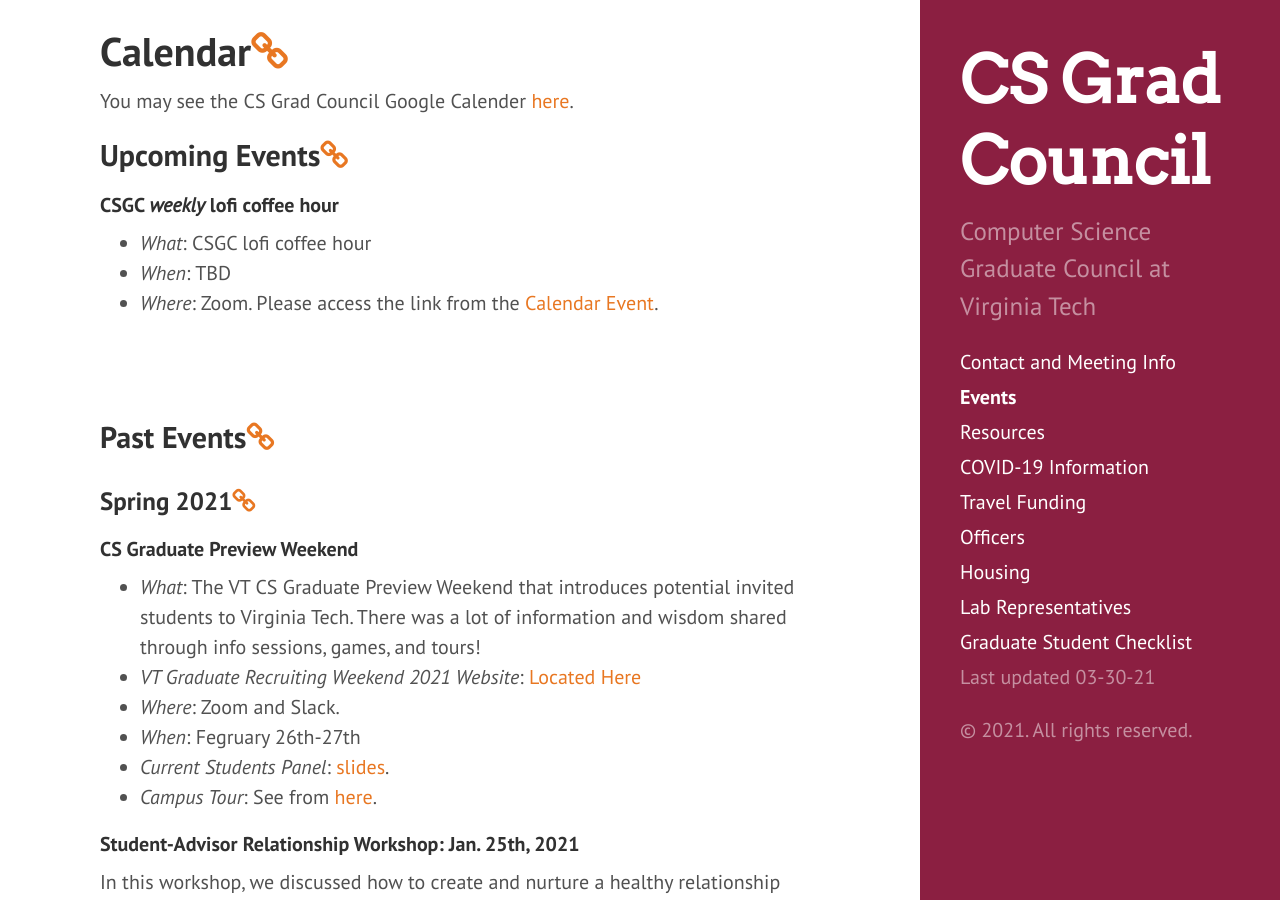
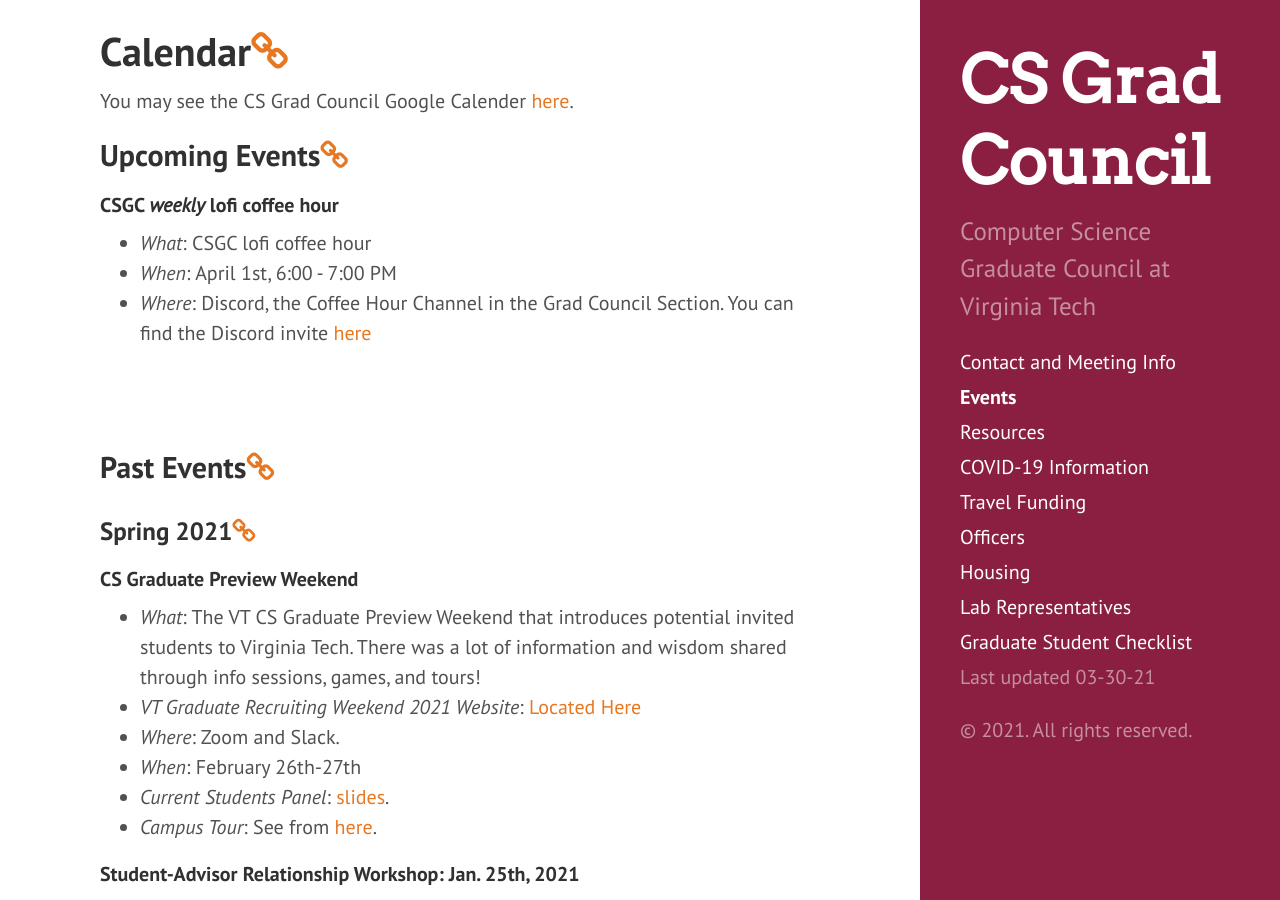
Before and after one commit to CSGraduateCouncil-VirginiaTech/csgc-website, a Jekyll site: the page built from events.md, in a window 1280 px wide and 900 px high, scrolled down 201 px. Built offline with Jekyll 4.4.1, drawn with Linux system fonts in a browser that asks for light colours.

Commit message:
added event info for coffee hour
Signed-off-by: Alex Hicks <awh4kc@virginia.edu>

```diff
--- a/events.md
+++ b/events.md
@@ -15,8 +15,8 @@
 #### CSGC ***weekly*** lofi coffee hour
 
 - *What*: CSGC lofi coffee hour
-- *When*: TBD
-- *Where*: Zoom. Please access the link from the [Calendar Event](https://calendar.google.com/calendar?cid=dnQuZWR1X240bnQ0aGdlNTBrdjdqajFjZDN1NzllaW1rQGdyb3VwLmNhbGVuZGFyLmdvb2dsZS5jb20).
+- *When*: April 1st, 6:00 - 7:00 PM
+- *Where*: Discord, the Coffee Hour Channel in the Grad Council Section. You can find the Discord invite [here](https://docs.google.com/document/d/1h9vprpDdoIkWz8ta12GbKWO-siAQJN26gDEmV2_4goU/edit?disco=AAAAH2gM-3Y)
 
 <br/><br/>
 
@@ -29,7 +29,7 @@
 - *What*: The VT CS Graduate Preview Weekend that introduces potential invited students to Virginia Tech. There was a lot of information and wisdom shared through info sessions, games, and tours!
 - *VT Graduate Recruiting Weekend 2021 Website*: [Located Here](https://wordpress.cs.vt.edu/grweekend2021/)
 - *Where*: Zoom and Slack.
-- *When*: Fegruary 26th-27th
+- *When*: February 26th-27th
 - *Current Students Panel*: [slides](https://drive.google.com/file/d/1LjVoBpKBD6bWw_dY6nor75MpFZMh9J_2/view?usp=sharing).
 - *Campus Tour*: See from [here](https://drive.google.com/file/d/1JFgqmhhDHsDvs0wFIDfaHxYLVC3EEkPD/view?usp=sharing).
 
```
